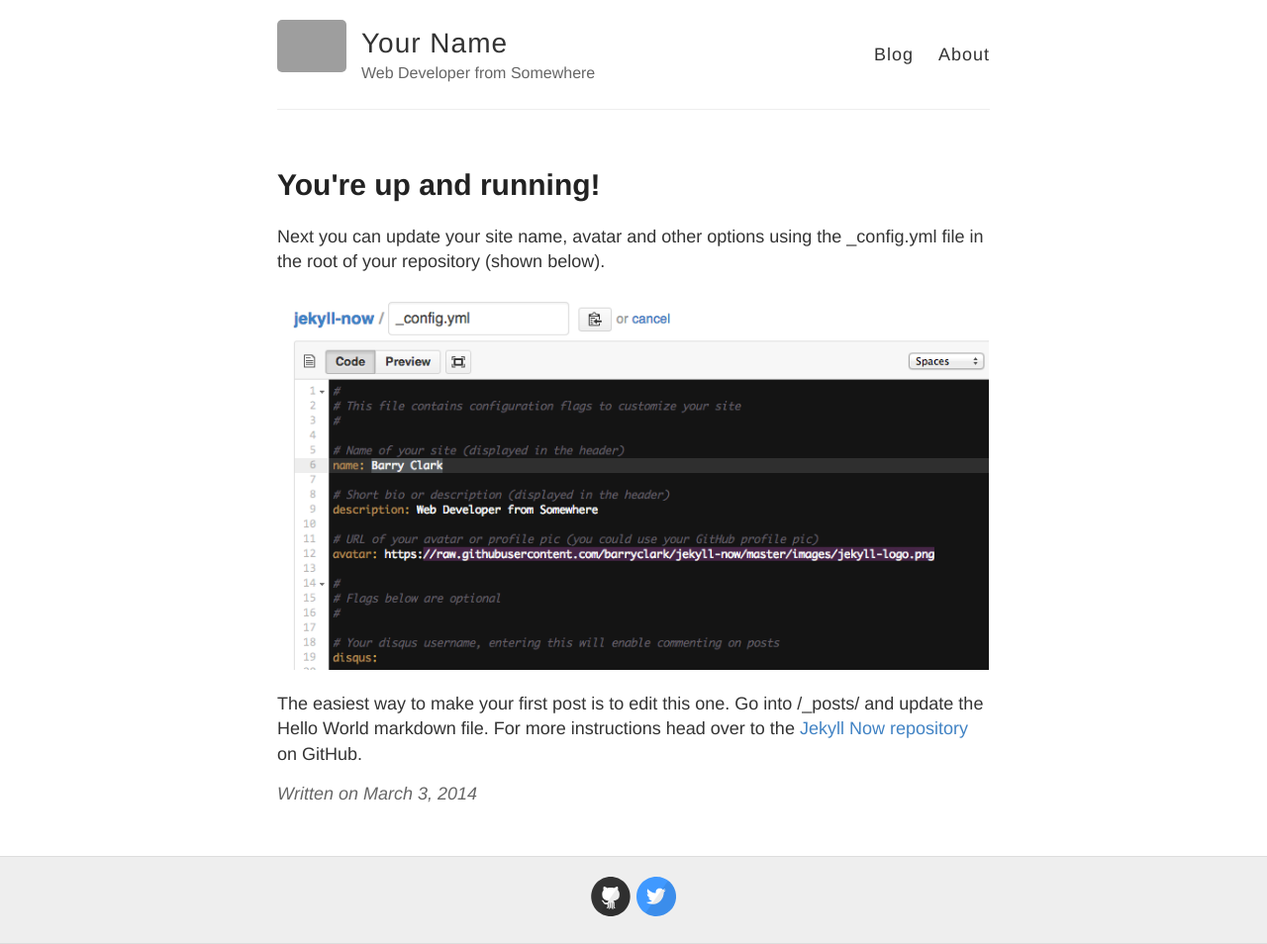
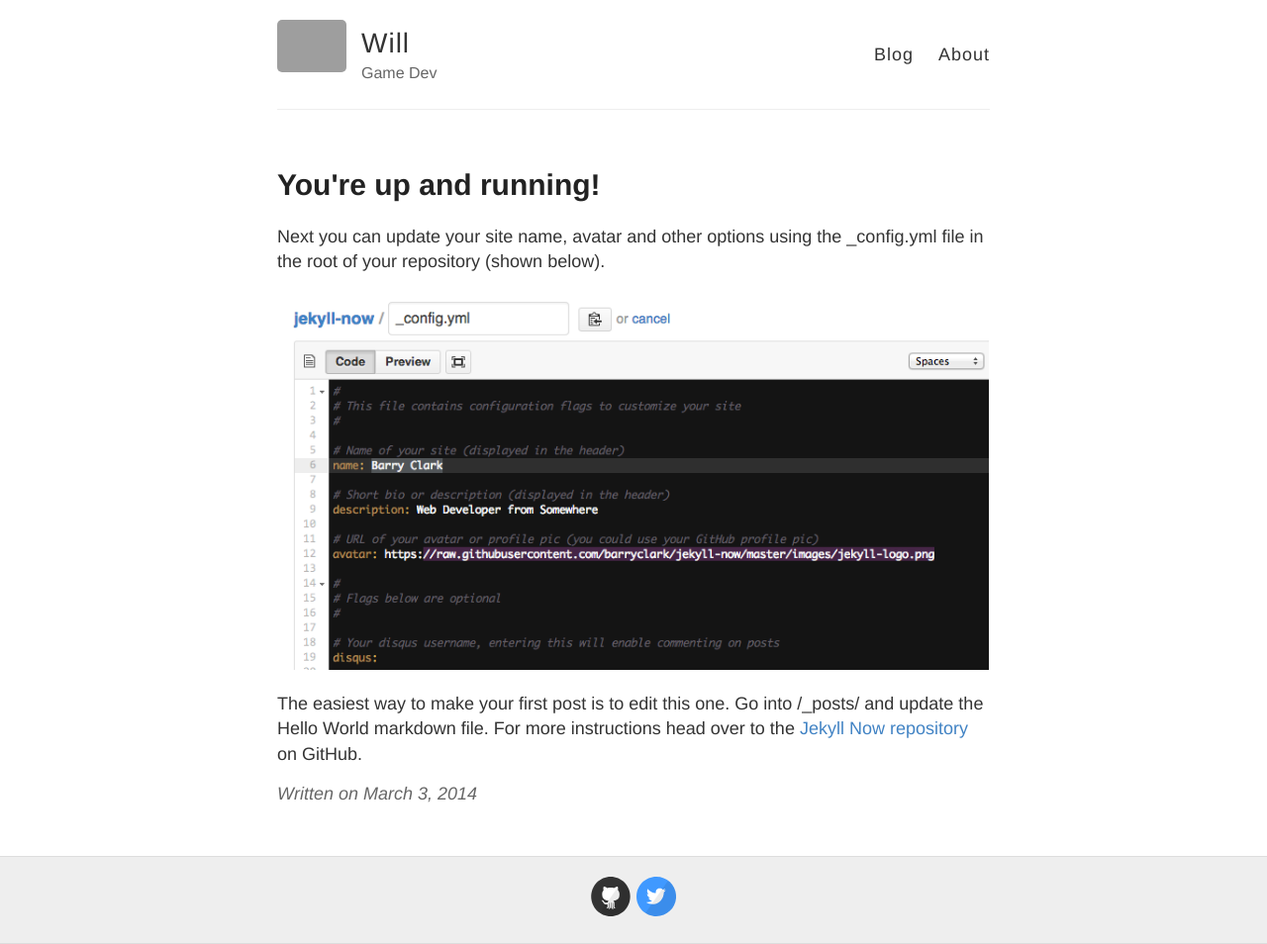
Before and after one commit to HiWill/HiWill.github.io, a Jekyll site: the page built from _posts/2014-3-3-Hello-World.md, in a window 1280 px wide. Shown: the whole page at 99% size. Built offline with Jekyll 4.4.1, drawn with Linux system fonts in a browser that asks for light colours; grey boxes are pictures that could not be loaded.

Commit message:
Update _config.yml

```diff
--- a/_config.yml
+++ b/_config.yml
@@ -3,10 +3,10 @@
 #
 
 # Name of your site (displayed in the header)
-name: Your Name
+name: Will
 
 # Short bio or description (displayed in the header)
-description: Web Developer from Somewhere
+description: Game Dev
 
 # URL of your avatar or profile pic (you could use your GitHub profile pic)
 avatar: https://raw.githubusercontent.com/barryclark/jekyll-now/master/images/jekyll-logo.png
@@ -21,12 +21,12 @@ footer-links:
   email:
   facebook:
   flickr:
-  github: barryclark/jekyll-now
+  github: github.com/HiWill
   instagram:
   linkedin:
   pinterest:
   rss: # just type anything here for a working RSS icon
-  twitter: jekyllrb
+  twitter: yf_rjxy
   stackoverflow: # your stackoverflow profile, e.g. "users/50476/bart-kiers"
   youtube: # channel/<your_long_string> or user/<user-name>
   googleplus: # anything in your profile username that comes after plus.google.com/
```
